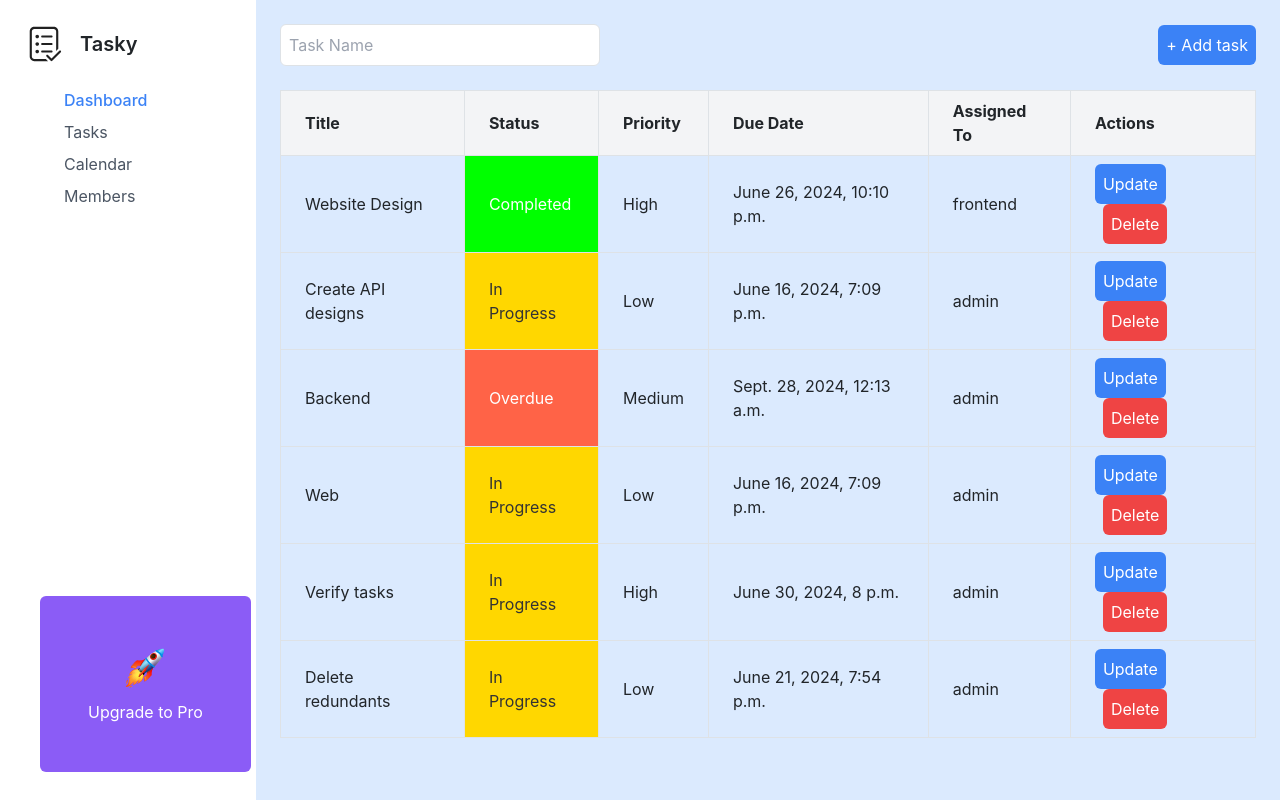
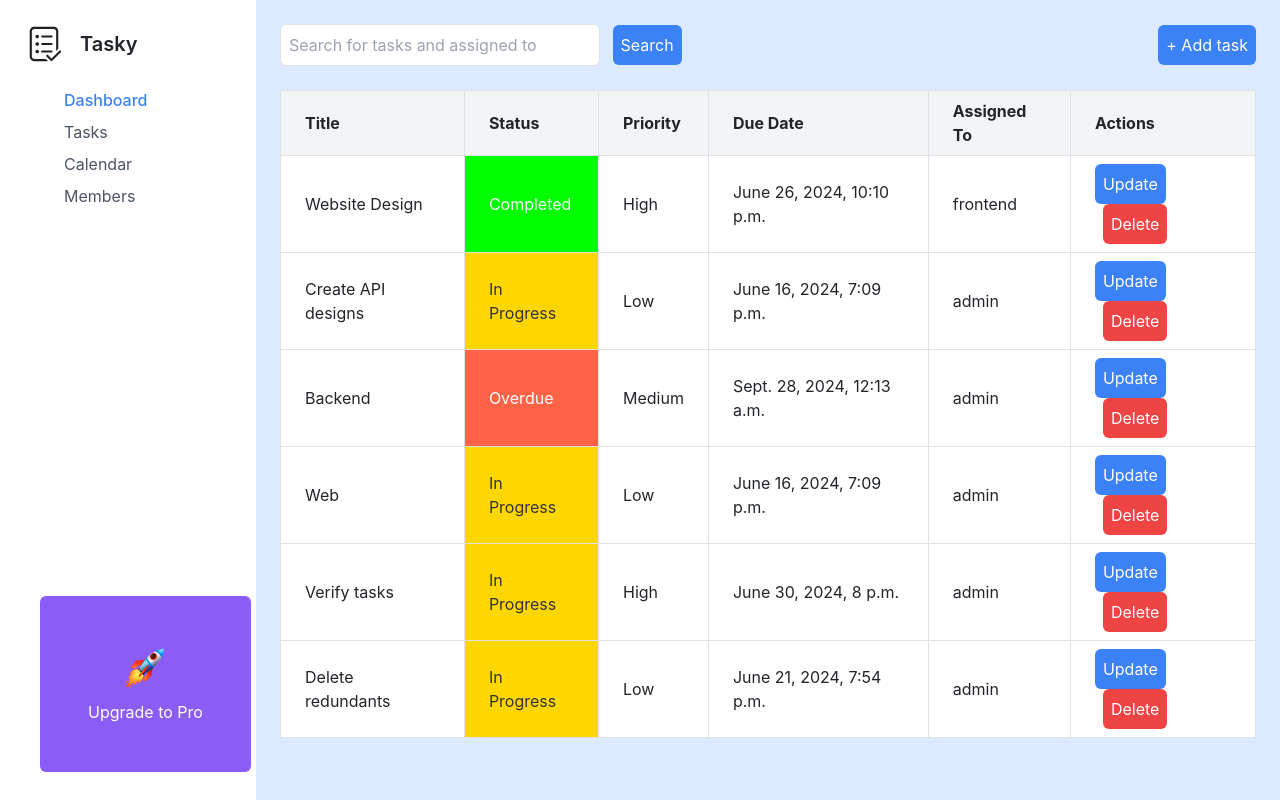
Before and after one commit to ajadi473/tasky, a Django app: page /welcome/tasks in a window 1280 px wide. Run offline with Django 4.2, Linux system fonts and the light colour scheme; data comes from the database, SQL or seed files in the repository; both versions use the stored data as it was after the commit; some libraries are stand-ins or nearby versions.

Commit message:
Feature: search for tasks

```diff
--- a/templates/tasks/forms.py
+++ b/templates/tasks/forms.py
@@ -5,7 +5,9 @@ from dashboard.models import Task
 class TaskForm(forms.ModelForm):
     class Meta:
         model = Task
-        fields = ['title', 'description', 'status', 'priority', 'due_date', 'category', 'assigned_to']
+        fields = ['title', 'description', 'status',
+                  'priority', 'due_date', 'category',
+                  'assigned_to']
         widgets = {
             'due_date': forms.DateTimeInput(attrs={'type': 'datetime-local'}),
             'assigned_to': forms.Select(attrs={'class': 'form-control'}),
--- a/templates/tasks/index.html
+++ b/templates/tasks/index.html
@@ -33,7 +33,10 @@
             <!-- Header -->
             <header class="flex items-center justify-between mb-6">
                 <div class="flex items-center">
-                    <input type="text" id="taskName" placeholder="Task Name" class="w-80 p-2 border rounded-md">
+                    <form action="{% url 'tasks' %}" method="GET">
+                        <input type="text" name="q" id="q" placeholder="Search for tasks and assigned to" class="w-80 p-2 border rounded-md" value="{{ request.GET.q }}">
+                        <button type="submit" class="ml-2 p-2 bg-blue-500 text-white rounded-md">Search</button>
+                    </form>
                 </div>
                 <div class="flex items-center">
                     <!-- Button to trigger add task modal -->
@@ -45,7 +48,7 @@
             <div class="grid grid-cols-3 gap-6">
                 <!-- Task Cards will go here dynamically -->
             </div>
-            <table class="table-auto w-full border-collapse border border-gray-300">
+            <table class="table-auto bg-white w-full border-collapse border border-gray-300">
                 <thead>
                     <tr class="bg-gray-100">
                         <th class="border border-gray-300 px-4 py-2">Title</th>
@@ -58,8 +61,8 @@
                 </thead>
                 <tbody>
                     {% for task in tasks %}
-                    <tr>
-                        <td class="border border-gray-300 px-4 py-2">{{ task.title }}</td>
+                    <tr class="task-row">
+                        <td class="task-title border border-gray-300 px-4 py-2">{{ task.title }}</td>
                         <td class="border border-gray-300 px-4 py-2 {% if task.status == 'In Progress' %} status-in-progress
                             {% elif task.status == 'Completed' %} status-completed
                             {% elif task.status == 'Overdue' %} status-overdue
@@ -68,7 +71,7 @@
                         </td>
                         <td class="border border-gray-300 px-4 py-2">{{ task.priority }}</td>
                         <td class="border border-gray-300 px-4 py-2">{{ task.due_date }}</td>
-                        <td class="border border-gray-300 px-4 py-2">{{ task.assigned_to }}</td>
+                        <td class="assigned-to border border-gray-300 px-4 py-2">{{ task.assigned_to }}</td>
                         <td class="border border-gray-300 px-4 py-2">
                             <!-- Update Task Button (Open Modal) -->
                             <button class="p-2 bg-blue-500 text-white rounded-md" data-toggle="modal" data-target="#updateTaskModal{{ task.id }}">Update</button>
@@ -235,7 +238,7 @@
                 $('#addTaskModal').modal('show');
             });
 
-            // Handle form submission for adding a task
+            // Adding task
             $('#addTaskForm').on('submit', function(e) {
                 e.preventDefault();
                 var formData = $(this).serialize();
@@ -254,6 +257,21 @@
                     }
                 });
             });
+
+            // search
+            $('#q').on('input', function() {
+                var query = $(this).val().toLowerCase().trim();
+                $('.task-row').each(function() {
+                    var title = $(this).find('.task-title').text().toLowerCase();
+                    var description = $(this).find('.task-description').text().toLowerCase();
+                    var assigned_to = $(this).find('.assigned-to').text().toLowerCase();
+                    if (title.includes(query) || assigned_to.includes(query) || query.length === 0) {
+                        $(this).show();
+                    } else {
+                        $(this).hide();
+                    }
+                });
+            });
         });
     </script>
 </body>
--- a/templates/tasks/views.py
+++ b/templates/tasks/views.py
@@ -3,12 +3,20 @@ from django.contrib.auth.decorators import login_required
 from dashboard.models import Task
 from .forms import TaskForm
 from django.contrib.auth.models import User
+from django.db.models import Q
 
 
 # @login_required
 def task_list(request):
     tasks = Task.objects.all()
     users = User.objects.all()
+    query = request.GET.get('q')
+
+    if query:
+        tasks = tasks.filter(
+            Q(title__icontains=query) |
+            Q(assigned_to__username=query)
+        )
 
     context = {
         'tasks': tasks,
@@ -30,10 +38,10 @@ def create_task(request):
         if form.is_valid():
             task = form.save(commit=False)
             task.save()
-            return redirect('/welcome/tasks')
+            return redirect('tasks')
     else:
         form = TaskForm()
-    return render(request, '/welcome/tasks', {'form': form})
+    return render(request, 'tasks', {'form': form})
 
 
 # @login_required
```
Also changed, not shown: db.sqlite3.
